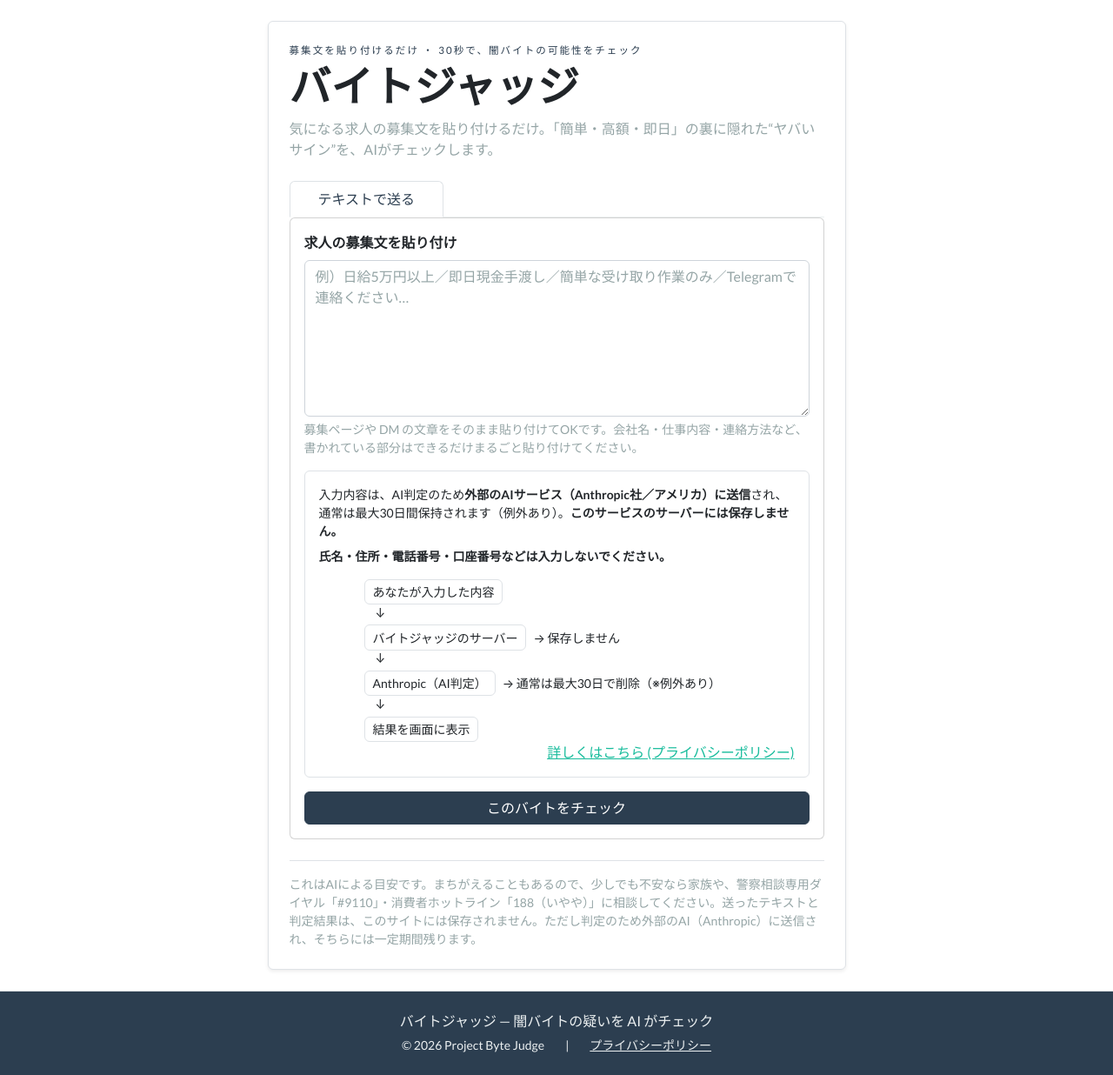
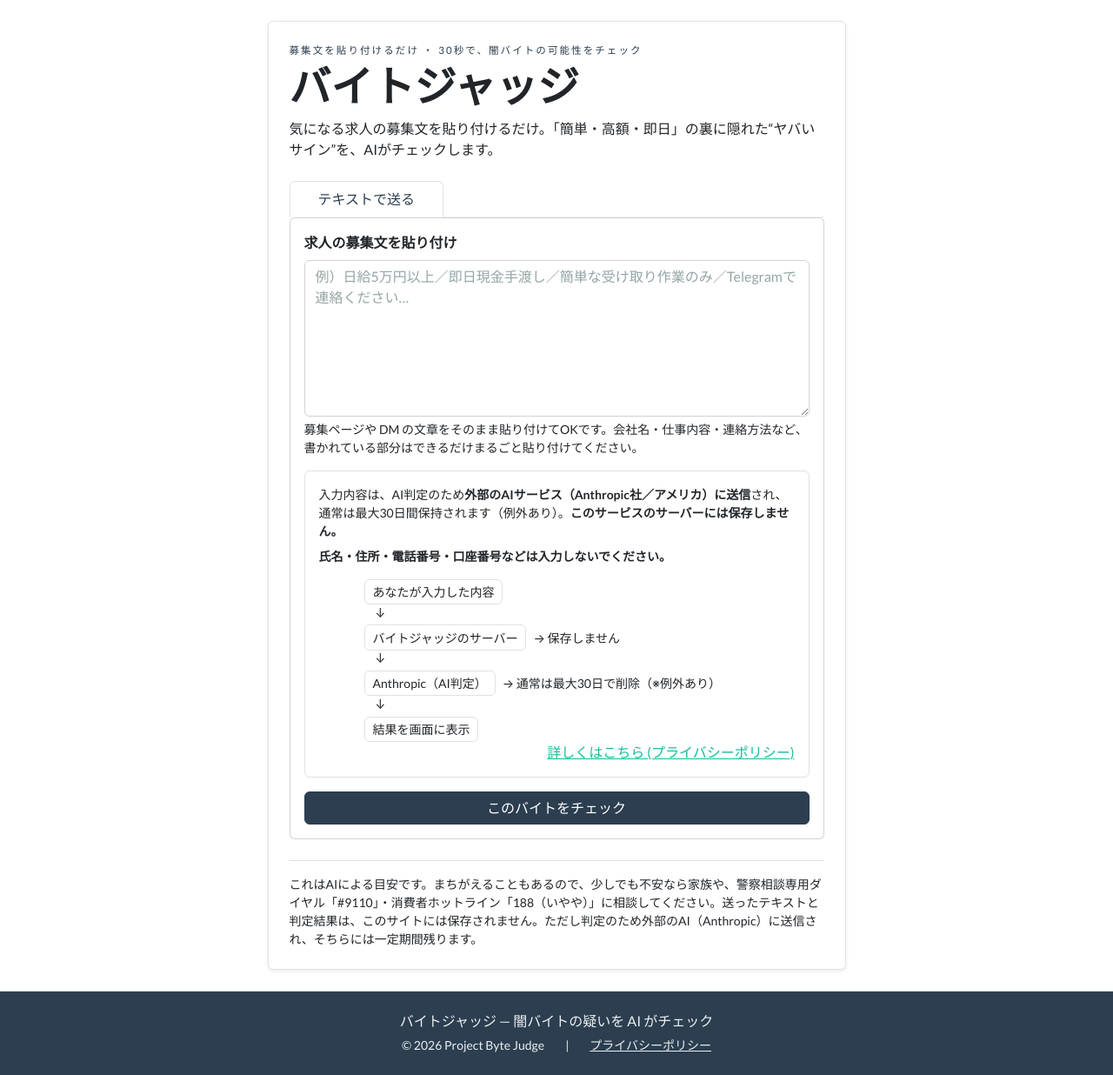
Before and after one commit to Friendly-Wisteria/byte-judge, a Django app: page / in a window 1280 px wide. Shown: the part 72-1308 px from the top of the page at 87% size. Run offline with Django 5.2, Linux system fonts and the light colour scheme; some libraries are stand-ins or nearby versions.

Commit message:
fix: 控えめな文字色のコントラストを上げる
Bootstrap 5.3 で .text-secondary の意味が変わり、薄い文字色ではなく
グレーのテーマ色（Flatly では #95a5a6）を指すようになっている。白地で
2.56:1 しかなく、AA の 4.5:1 を下回っていた。入力の補足や「これはAIに
よる目安です」の注意書きなど、読み落としてほしくない文章に当たっている。

従来の「本文より控えめな文字」は .text-body-secondary に移っているので、
テンプレートの10箇所をこちらに置き換える。同じ白地で 6.76:1 になる。

```diff
--- a/apps/judge/templates/judge/index.html
+++ b/apps/judge/templates/judge/index.html
@@ -116,7 +116,7 @@
         <div class="fs-5 fw-semibold text-primary mt-2" id="loading-msg">
             読み取り中…
         </div>
-        <div class="small text-secondary">
+        <div class="small text-body-secondary">
             AIがあやしいポイントを確認しています。
         </div>
     </div>
@@ -144,7 +144,7 @@
         募集文を貼り付けるだけ ・ 30秒で、闇バイトの可能性をチェック
     </div>
     <h1 class="fw-bold mb-2">バイトジャッジ</h1>
-    <p class="text-secondary mb-4">
+    <p class="text-body-secondary mb-4">
         気になる求人の募集文を貼り付けるだけ。「簡単・高額・即日」の裏に隠れた“ヤバいサイン”を、AIがチェックします。
     </p>
     <ul class="nav nav-tabs" role="tablist">
@@ -177,7 +177,7 @@
                           <div class="fw-semibold">
                               求人のスクショをここに
                           </div>
-                          <div class="small text-secondary mt-1">
+                          <div class="small text-body-secondary mt-1">
                               タップで選択 ・ ドラッグ&ドロップ ・ 貼り付け（Ctrl / Cmd + V）でもOK
                           </div>
                       </div>
@@ -185,7 +185,7 @@
                   </div>
 
                   <input type="file" id="file" name="image" accept="image/*" class="d-none"/>
-                  <div id="filename" class="small text-secondary mb-3 d-none"></div>
+                  <div id="filename" class="small text-body-secondary mb-3 d-none"></div>
                   <div id="file-error" class="text-danger small mb-2 d-none">求人のスクショを選んでください。</div>
                   <button type="submit" class="btn btn-primary w-100">
                       このバイトをチェック
@@ -214,7 +214,7 @@
                       class="form-control mb-1"
                       placeholder="例）日給5万円以上／即日現金手渡し／簡単な受け取り作業のみ／Telegramで連絡ください…"
                   ></textarea>
-                  <div class="small text-secondary mb-3">
+                  <div class="small text-body-secondary mb-3">
                       募集ページや DM の文章をそのまま貼り付けてOKです。会社名・仕事内容・連絡方法など、書かれている部分はできるだけまるごと貼り付けてください。
                   </div>
                   <div id="text-error" class="text-danger small mb-2 d-none">求人の募集文を入力してください。</div>
@@ -276,7 +276,7 @@
                 </span>
                 <div class="flex-grow-1">
                     <div
-                        class="d-flex justify-content-between small text-secondary mb-1"
+                        class="d-flex justify-content-between small text-body-secondary mb-1"
                     >
                         <span>危険度{% if not result.has_enough_info %}（暫定）{% endif %}</span>
                         <span>{{ result.score }}/100</span>
@@ -323,7 +323,7 @@
             <!-- 検出されたシグナル -->
             {% if result.signals %}
             <hr />
-            <div class="eyebrow text-secondary mb-2">
+            <div class="eyebrow text-body-secondary mb-2">
                 見つかったあやしいポイント ・ {{ result.signals|length }}
             </div>
             <ul class="list-group mb-0">
@@ -339,7 +339,7 @@
                     <div>
                         <div class="fw-bold">{{ s.name }}</div>
                         {% if s.detail %}
-                        <div class="small text-secondary">
+                        <div class="small text-body-secondary">
                             {{ s.detail }}
                         </div>
                         {% endif %}
@@ -360,7 +360,7 @@
     {% endif %} {% endif %}
 
     <!-- 注意書き -->
-    <p class="text-secondary small border-top pt-3 mt-4 mb-0">
+    <p class="text-body-secondary small border-top pt-3 mt-4 mb-0">
         これはAIによる目安です。まちがえることもあるので、少しでも不安なら家族や、警察相談専用ダイヤル「#9110」・消費者ホットライン「188（いやや）」に相談してください。送ったテキストと判定結果は、このサイトには保存されません。ただし判定のため外部のAI（Anthropic）に送信され、そちらには一定期間残ります。
     </p>
 {% endblock %}
--- a/apps/judge/templates/judge/privacy.html
+++ b/apps/judge/templates/judge/privacy.html
@@ -52,7 +52,7 @@
     </div>
 
     <h1 class="fw-bold mb-2">プライバシーポリシー</h1>
-    <p class="text-secondary small mb-4">
+    <p class="text-body-secondary small mb-4">
         最終更新日：<span class="badge text-bg-warning text-wrap fw-normal">要記入：　年　月　日</span>
     </p>
 
```
